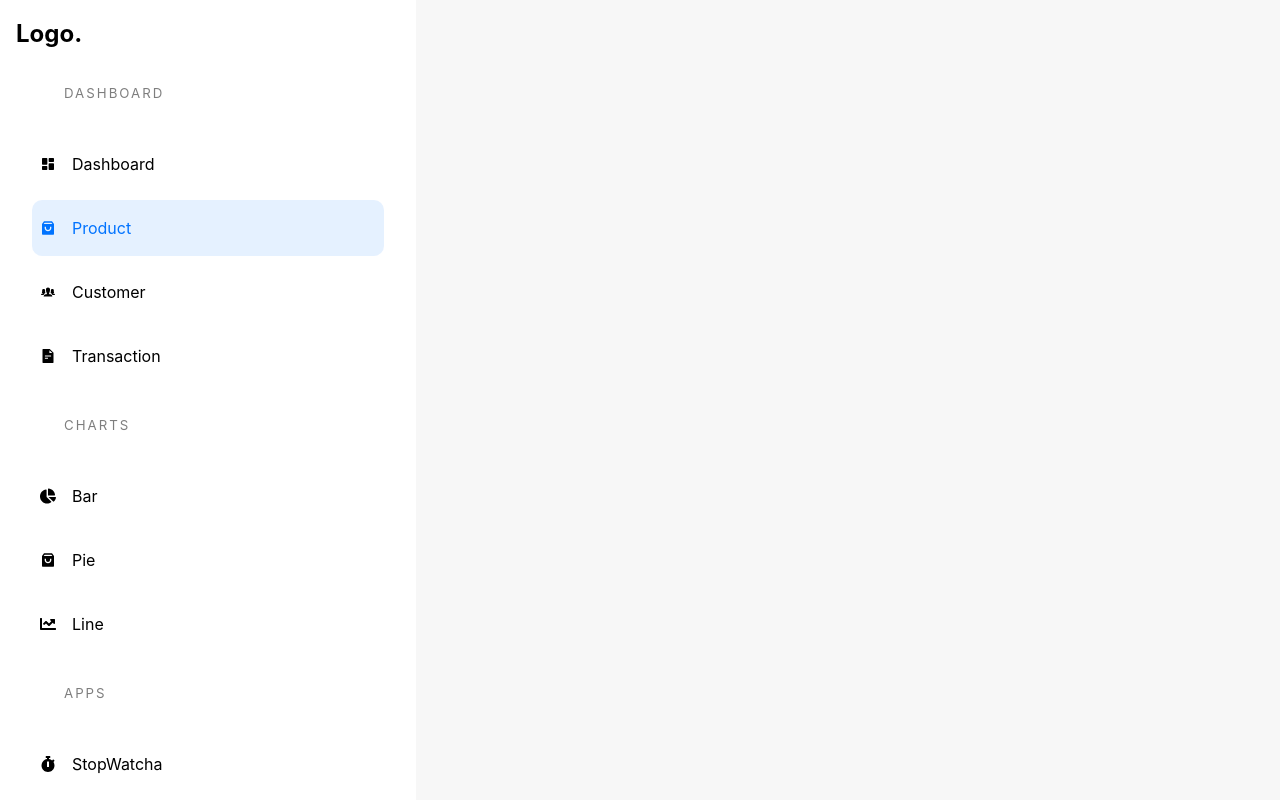
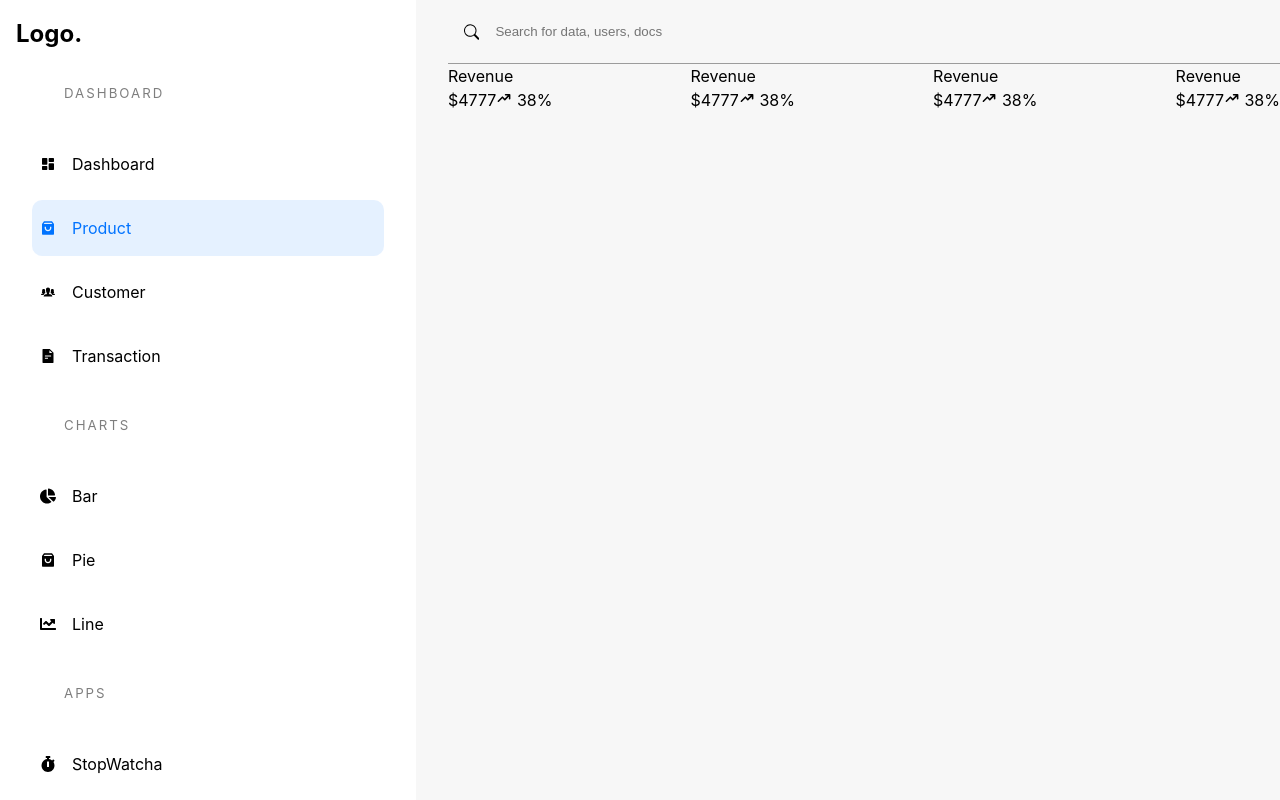
Before and after one commit to abdulmanan-ali/e-commerce, a React (Vite) app: page /admin/product in a window 1280 px wide. Built offline with nearby package versions, Linux system fonts and the light colour scheme.

Commit message:
new commit

```diff
--- a/src/pages/Dashboard.tsx
+++ b/src/pages/Dashboard.tsx
@@ -1,12 +1,84 @@
-import AdminSidebar from "../components/AdminSidebar"
-
+import AdminSidebar from "../components/AdminSidebar";
+import { BsSearch } from "react-icons/bs";
+import { HiTrendingUp, HiTrendingDown } from "react-icons/hi";
 
 const Dashboard = () => {
   return (
     <div className="admin-container">
-        <AdminSidebar />
+      <AdminSidebar />
+
+      <main className="dashboard">
+        <div className="bar">
+          <BsSearch />
+          <input type="text" placeholder="Search for data, users, docs" />
+        </div>
+
+        {/* {widget} */}
+        <section className="widget-container">
+          <WidgetItem
+            heading="Revenue"
+            value={4777}
+            percent={38}
+            amount={true}
+            color="rgb(0,115,255)"
+          />
+          <WidgetItem
+            heading="Revenue"
+            value={4777}
+            percent={38}
+            amount={true}
+            color="rgb(0,115,255)"
+          />
+          <WidgetItem
+            heading="Revenue"
+            value={4777}
+            percent={38}
+            amount={true}
+            color="rgb(0,115,255)"
+          />
+          <WidgetItem
+            heading="Revenue"
+            value={4777}
+            percent={38}
+            amount={true}
+            color="rgb(0,115,255)"
+          />
+        </section>
+      </main>
     </div>
-  )
+  );
+};
+
+interface WidgetItemProps {
+  heading: string;
+  value: number;
+  percent: number;
+  amount?: boolean;
+  color: string;
 }
 
-export default Dashboard
+const WidgetItem = ({
+  heading,
+  value,
+  percent,
+  amount,
+  color,
+}: WidgetItemProps) => (
+  <article className="widget">
+    <div className="widgetInfo">
+      <p>{heading}</p>
+      {amount ? `$${value}` : value}
+      {percent > 0 ? (
+        <span className="green">
+          <HiTrendingUp /> {percent}%{" "}
+        </span>
+      ) : (
+        <span className="red">
+          <HiTrendingDown /> {percent}%{" "}
+        </span>
+      )}
+    </div>
+  </article>
+);
+
+export default Dashboard;
--- /dev/null
+++ b/src/styles/_dashboard.scss
@@ -0,0 +1,20 @@
+.dashboard {
+    overflow-y: auto;
+
+    .bar {
+        height: 4rem;
+        @include flex(row, unset);
+        padding: 0 1rem;
+        border-bottom: 1px solid rgba(0, 0, 0, 0.37);
+
+        >input {
+            margin-right: auto;
+            @include inputStyle(100%, 1rem 0);
+        }
+    }
+
+    .widget-container {
+        @include flex(row, space-between, stretch)
+
+    }
+}
--- a/src/styles/_mixin.scss
+++ b/src/styles/_mixin.scss
@@ -17,3 +17,11 @@
     align-items: $alignItems;
     gap: $gap;
 }
+
+@mixin inputStyle ($w: 100%, $p: 1rem, $bgColor: inherit, $border: none ){
+    padding: $p;
+    background-color: $bgColor;
+    border: $border;
+    width: $w;
+    outline: none;
+}
--- a/src/styles/app.scss
+++ b/src/styles/app.scss
@@ -1,4 +1,5 @@
 @import "mixin";
+@import "dashboard";
 
 :root {
     font-family: Inter, system-ui, Avenir, Helvetica, Arial, sans-serif;
```
